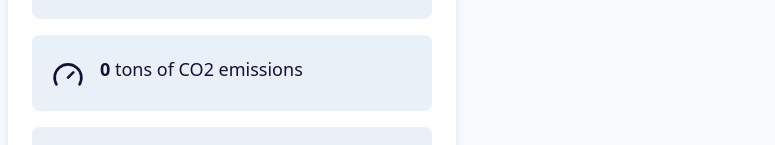
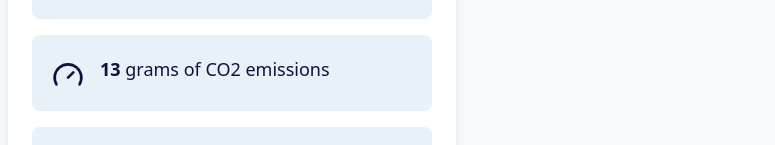
Before and after one commit to yzzztech/receipt-impact-calculator, a React (Vite) app: page / in a window 1280 px wide. Both pictures are taken after typing "5" into the empty fields and a click on the button "Calculate Environmental Impact". Shown: the part 636-781 px from the top of the page, without its empty margins (408-1183 px from the left). Built offline with nearby package versions, Linux system fonts and the light colour scheme.

Commit message:
Update CO2 display in ReceiptCalculator
Modify the ReceiptCalculator component to display CO2 emissions in kilograms and grams when the number of receipts is low, instead of showing it as 0 tons.
[skip gpt_engineer]

```diff
--- a/src/components/ReceiptCalculator.tsx
+++ b/src/components/ReceiptCalculator.tsx
@@ -14,6 +14,7 @@ const RECEIPTS_PER_TREE = 8333;
 const CO2_PER_RECEIPT = 2.5; // grams of CO2 per receipt
 const SECONDS_PER_RECEIPT = 3; // seconds wasted per receipt transaction
 const GRAMS_PER_TON = 1000000; // 1 ton = 1,000,000 grams
+const GRAMS_PER_KG = 1000; // 1 kg = 1,000 grams
 const COST_PER_RECEIPT = 0.015; // $0.015 per receipt (includes paper, ink, and maintenance)
 
 interface Props {
@@ -23,18 +24,38 @@ interface Props {
 export const ReceiptCalculator = ({ language }: Props) => {
   const [receipts, setReceipts] = useState<string>("");
   const [trees, setTrees] = useState<number | null>(null);
-  const [co2, setCo2] = useState<number | null>(null);
+  const [co2, setCo2] = useState<{ value: number; unit: string } | null>(null);
   const [timeWasted, setTimeWasted] = useState<number | null>(null);
   const [cost, setCost] = useState<number | null>(null);
 
   const t = translations[language];
   const isArabic = language === 'ar';
 
+  const formatCO2 = (grams: number) => {
+    if (grams >= GRAMS_PER_TON) {
+      return {
+        value: Math.round(grams / GRAMS_PER_TON),
+        unit: t.co2TextTons
+      };
+    } else if (grams >= GRAMS_PER_KG) {
+      return {
+        value: Math.round(grams / GRAMS_PER_KG),
+        unit: t.co2TextKg
+      };
+    } else {
+      return {
+        value: Math.round(grams),
+        unit: t.co2TextGrams
+      };
+    }
+  };
+
   const calculateImpact = () => {
     const numReceipts = parseInt(receipts);
     if (!isNaN(numReceipts) && numReceipts > 0) {
       setTrees(Math.round(numReceipts / RECEIPTS_PER_TREE));
-      setCo2(Math.round((numReceipts * CO2_PER_RECEIPT) / GRAMS_PER_TON));
+      const totalCO2Grams = numReceipts * CO2_PER_RECEIPT;
+      setCo2(formatCO2(totalCO2Grams));
       setTimeWasted(Math.round(numReceipts * SECONDS_PER_RECEIPT));
       setCost(Math.round(numReceipts * COST_PER_RECEIPT));
     }
@@ -123,8 +144,8 @@ export const ReceiptCalculator = ({ language }: Props) => {
                 <div className="flex items-start gap-4 text-app-blue-dark">
                   <Gauge className="h-8 w-8 mt-1 flex-shrink-0" />
                   <p className="text-lg text-left">
-                    <span className="font-semibold">{formatNumber(co2!)}</span>{" "}
-                    {t.co2Text}
+                    <span className="font-semibold">{formatNumber(co2!.value)}</span>{" "}
+                    {co2!.unit}
                   </p>
                 </div>
               </div>
--- a/src/utils/translations.ts
+++ b/src/utils/translations.ts
@@ -8,7 +8,9 @@ export const translations = {
     treesText: "tree taken down",
     treesTextPlural: "trees taken down",
     lessThanOne: "Less than 1",
-    co2Text: "tons of CO2 emissions",
+    co2TextTons: "tons of CO2 emissions",
+    co2TextKg: "kg of CO2 emissions",
+    co2TextGrams: "grams of CO2 emissions",
     timeText: "wasted on transactions",
     costText: "spent on paper receipts",
     hour: "hour",
@@ -19,13 +21,15 @@ export const translations = {
   ar: {
     title: "تأثير الإيصالات الورقية",
     subtitle: "احسب الأثر البيئي لإيصالاتك الورقية",
-    receiptsLabel: "عدد الإيصالات",
+    receiptsLabel: "عدد الإيصالات شهرياً",
     tooltipText: "الشجرة الواحدة تنتج حوالي 8,333 إيصال ورقي",
     calculateButton: "احسب الأثر البيئي",
     treesText: "شجرة تم قطعها",
     treesTextPlural: "أشجار تم قطعها",
     lessThanOne: "أقل من 1",
-    co2Text: "طن من انبعاثات ثاني أكسيد الكربون",
+    co2TextTons: "طن من انبعاثات ثاني أكسيد الكربون",
+    co2TextKg: "كجم من انبعاثات ثاني أكسيد الكربون",
+    co2TextGrams: "جرام من انبعاثات ثاني أكسيد الكربون",
     timeText: "هدر في المعاملات",
     costText: "تم إنفاقها على الإيصالات الورقية",
     hour: "ساعة",
```
